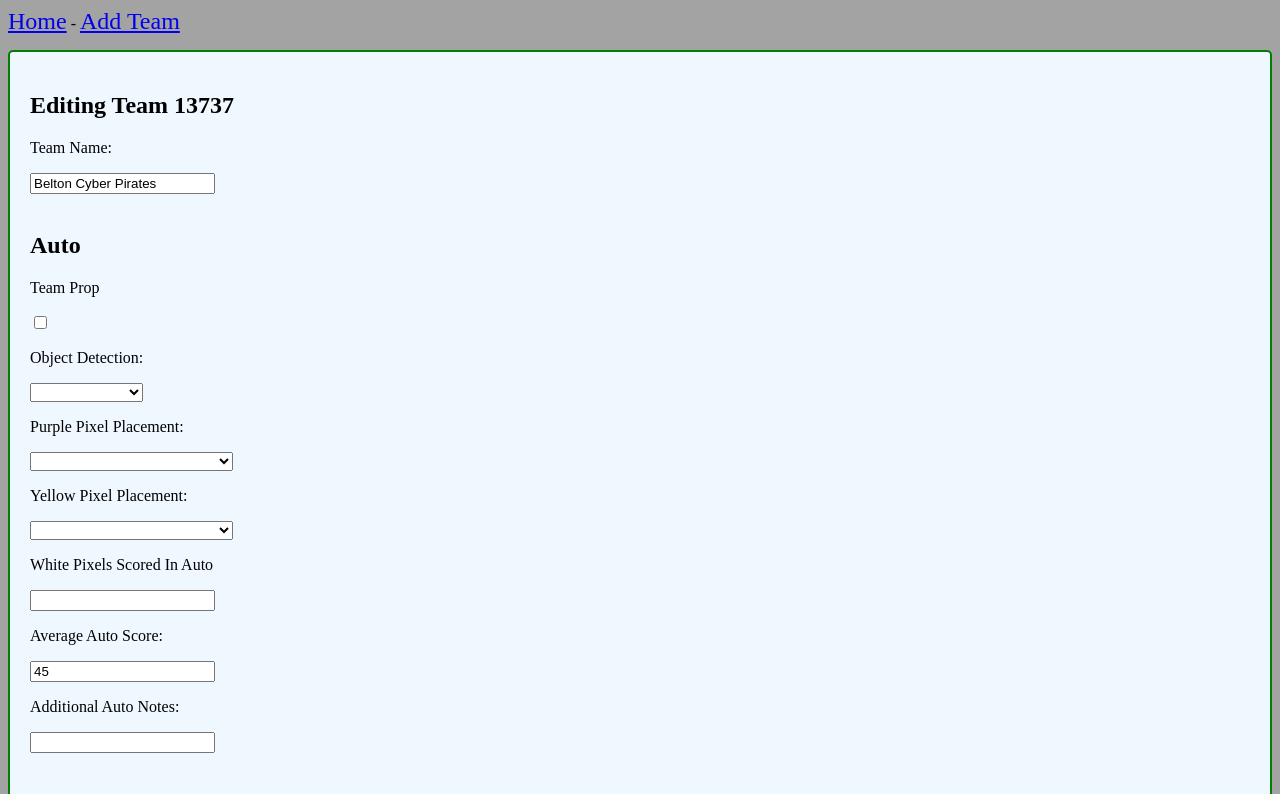
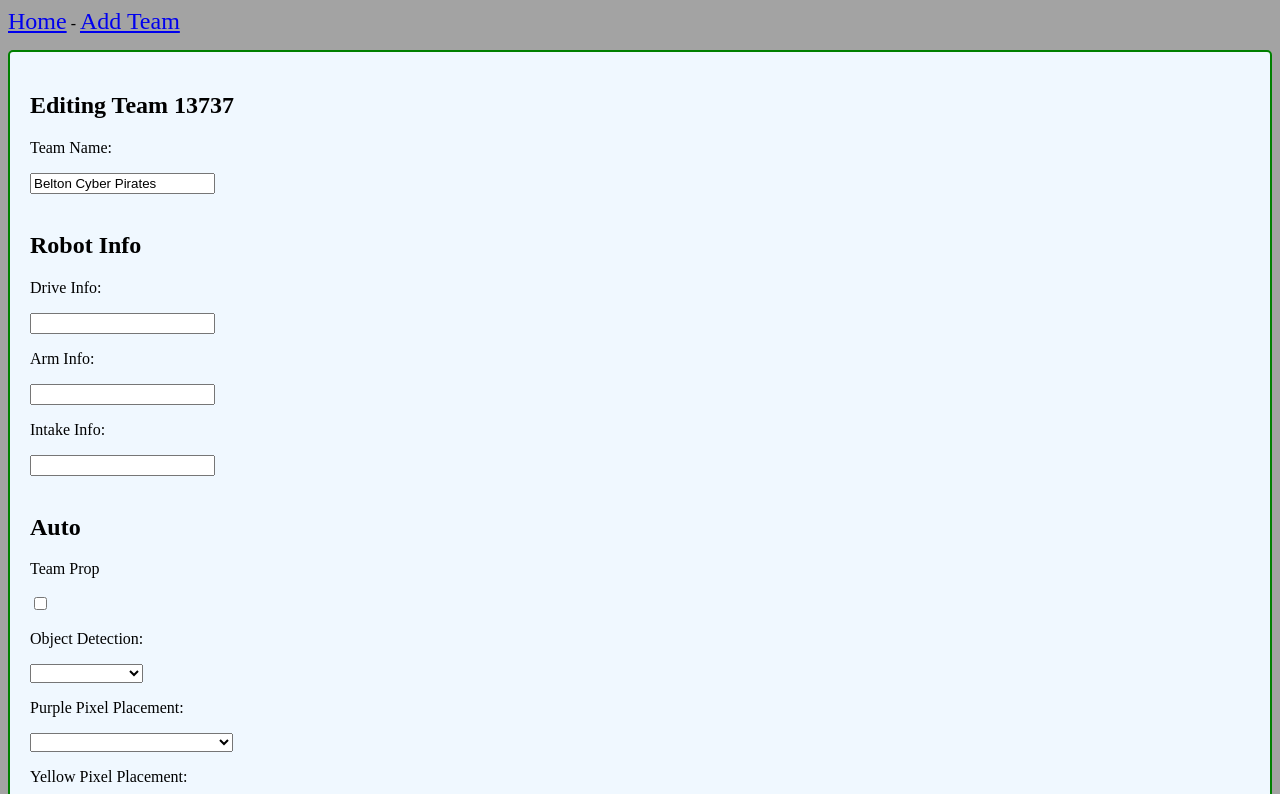
Before and after one commit to Oshawhaat/TSA-App-2024, an Angular app: page /team/13737/edit in a window 1280 px wide. Shown: the top 794 px of the page. Built offline with nearby package versions, Linux system fonts and the light colour scheme.

Commit message:
add robot info to edit team page

```diff
--- a/src/app/edit-team/edit-team.component.html
+++ b/src/app/edit-team/edit-team.component.html
@@ -5,6 +5,19 @@
 
         <p>Team Name: </p>
         <input type="text" name="teamName" [(ngModel)]="team.name" />
+
+
+        <br /><br />
+        <h2>Robot Info</h2>
+
+        <p>Drive Info: </p>
+        <input type="text" name="driveInfo" [(ngModel)]="team.driveInfo" />
+
+        <p>Arm Info: </p>
+        <input type="text" name="armInfo" [(ngModel)]="team.armInfo" />
+
+        <p>Intake Info: </p>
+        <input type="text" name="intakeInfo" [(ngModel)]="team.intakeInfo" />
 
 
         <br /><br />
```
